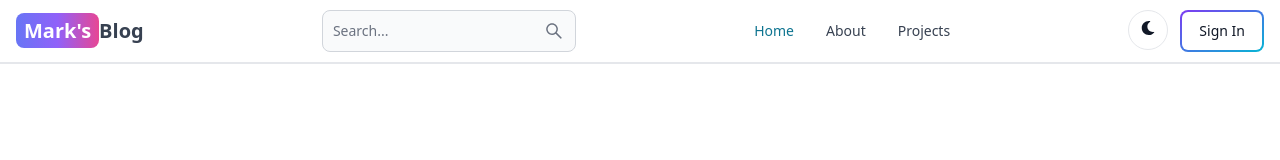
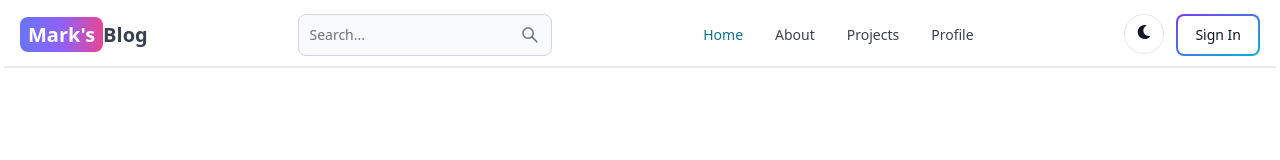
Before and after one commit to makkentoshi/mern-blog, a React (Vite) app in the folder client/: page / in a window 1280 px wide. Shown: the top 160 px of the page. Built offline with nearby package versions, Linux system fonts and the light colour scheme; no server answers.

Commit message:
fixed showing avatar on mobile phone

```diff
--- a/client/src/components/Header.jsx
+++ b/client/src/components/Header.jsx
@@ -51,7 +51,7 @@ export default function Header() {
   };
 
   return (
-    <Navbar className="border-b-2">
+    <Navbar className="border-b-2 m-1">
       <Link
         to="/"
         className="self-center whitespace-nowrap text-sm sm:text-xl font-semibold dark:text-white"
@@ -91,6 +91,7 @@ export default function Header() {
                 alt="user"
                 img={currentUser.profilePicture}
                 rounded
+                className="hidden lg:inline"
               ></Avatar>
             }
           >
@@ -101,7 +102,7 @@ export default function Header() {
               </span>
             </Dropdown.Header>
             <Link to={"/dashboard?tab=profile"}>
-              <Dropdown.Item className="font-medium">
+              <Dropdown.Item className="font-medium ">
                 <FaUser className="mr-5" /> Profile
               </Dropdown.Item>
             </Link>
@@ -130,6 +131,9 @@ export default function Header() {
         <Navbar.Link active={path === "/projects"} as={"div"}>
           <Link to="/projects">Projects</Link>
         </Navbar.Link>
+        <Navbar.Link active={path === "/dashboard?tab=profile"} as={"div"}>
+          <Link to="/dashboard?tab=profile">Profile</Link>
+        </Navbar.Link>
       </Navbar.Collapse>
     </Navbar>
   );
```
